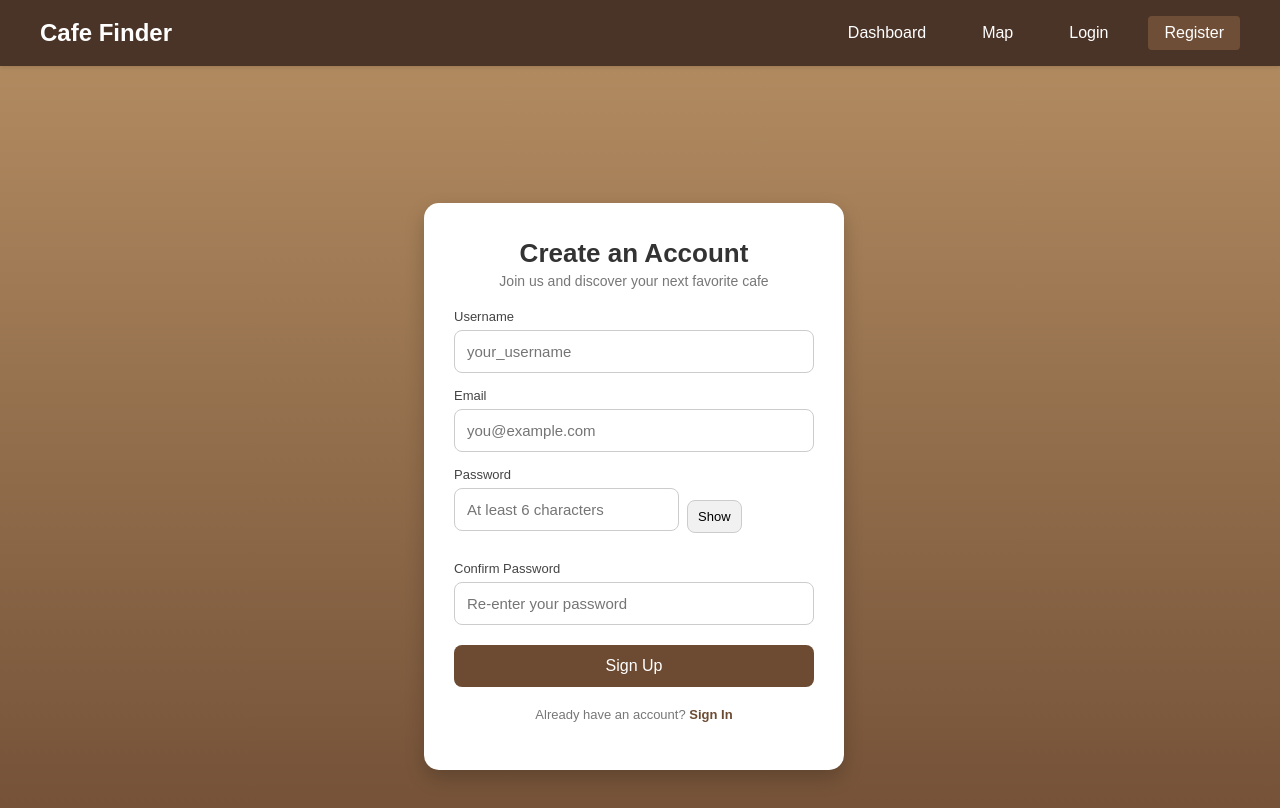
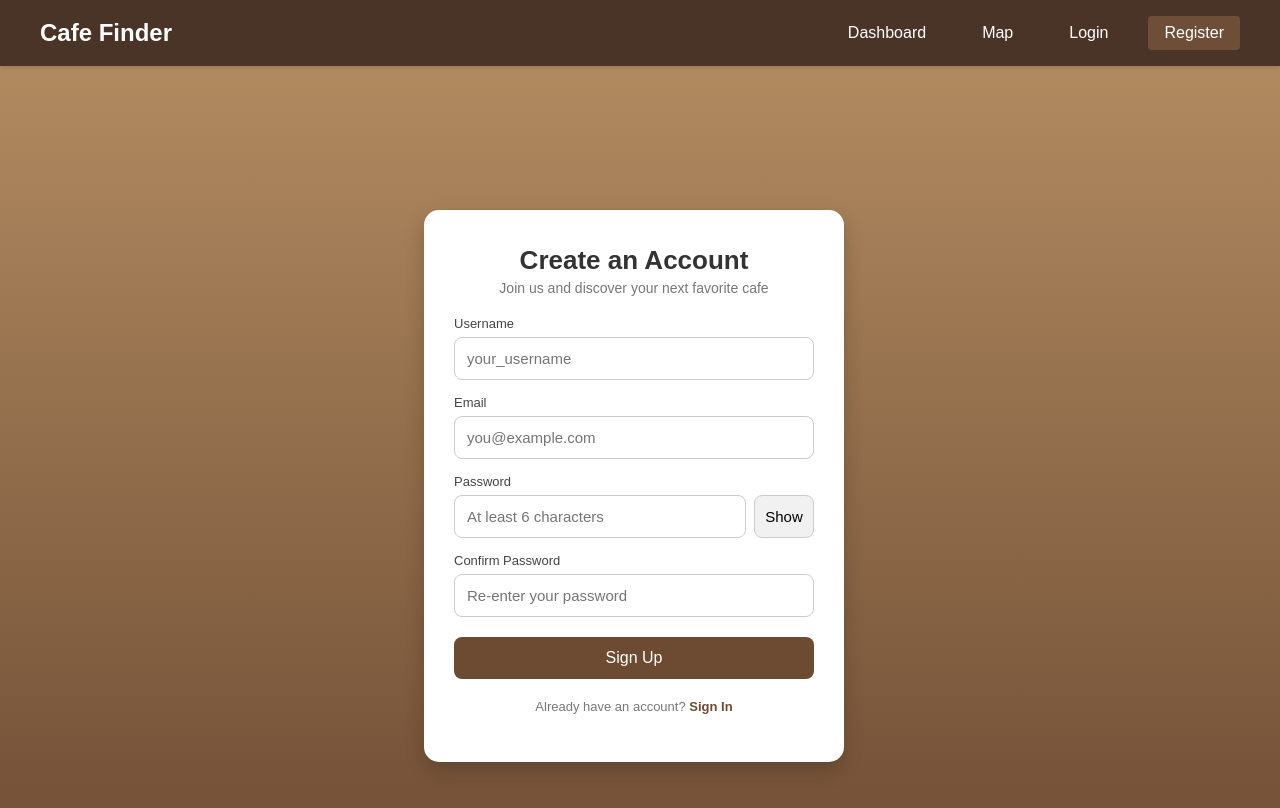
Before and after one commit to zhang-yuhui/CSCI-201-Project, a React (Create React App) app in the folder frontend/: page /register in a window 1280 px wide. Shown: the top 808 px of the page. Built offline with nearby package versions, Linux system fonts and the light colour scheme.

Commit message:
- Add script to start both frontend and backend - Fixed the show password button

```diff
--- a/frontend/src/components/Register.js
+++ b/frontend/src/components/Register.js
@@ -61,13 +61,8 @@ const Register = () => {
       newErrors.confirmPassword = 'Passwords do not match.';
     }
 
-    // If any frontend validation errors, show banner like Login + field errors
+    // If any frontend validation errors, show on field errors
     if (Object.keys(newErrors).length > 0) {
-      const fieldMessages = Object.entries(newErrors)
-        .filter(([key]) => key !== 'general')
-        .map(([, msg]) => msg);
-      newErrors.general = fieldMessages.join(' ');
-
       setErrors(newErrors);
       return;
     }
@@ -78,7 +73,8 @@ const Register = () => {
       await AuthService.register(username, email, password);
       setSuccess('Registration successful! Redirecting...');
       setErrors({});
-      setTimeout(() => navigate('/login'), 1800);
+      await AuthService.login(username, password);
+      setTimeout(() => navigate('/dashboard'), 1800);
     } catch (err) {
       const errorData = err.response?.data;
       if (typeof errorData === 'object' && errorData !== null) {
@@ -156,9 +152,12 @@ const Register = () => {
               style={{
                 ...styles.input,
                 borderColor: errors.password ? '#c0392b' : '#ccc',
+                marginBottom: '0px',
+                flex: 1,
               }}
               placeholder="At least 6 characters"
             />
+
             <button
               type="button"
               onClick={() => setShowPassword(!showPassword)}
@@ -267,18 +266,23 @@ const styles = {
 
   passwordWrapper: {
     display: 'flex',
+    justifyContent: 'space-between',
     alignItems: 'center',
     gap: '8px',
     marginBottom: '15px',
   },
 
   showPasswordBtn: {
-    padding: '8px 10px',
+    alignSelf: 'center',
+    paddingTop: '12px',
+    paddingBottom: '12px',
     borderRadius: '8px',
     border: '1px solid #ccc',
     backgroundColor: '#f1f1f1',
     cursor: 'pointer',
-    fontSize: '13px',
+    fontSize: '15px',
+    textAlign: 'center',
+    width: '60px',
   },
 
   button: {
```
Also changed, not shown: 1 other file (tests, documents, lock files or other folders).
